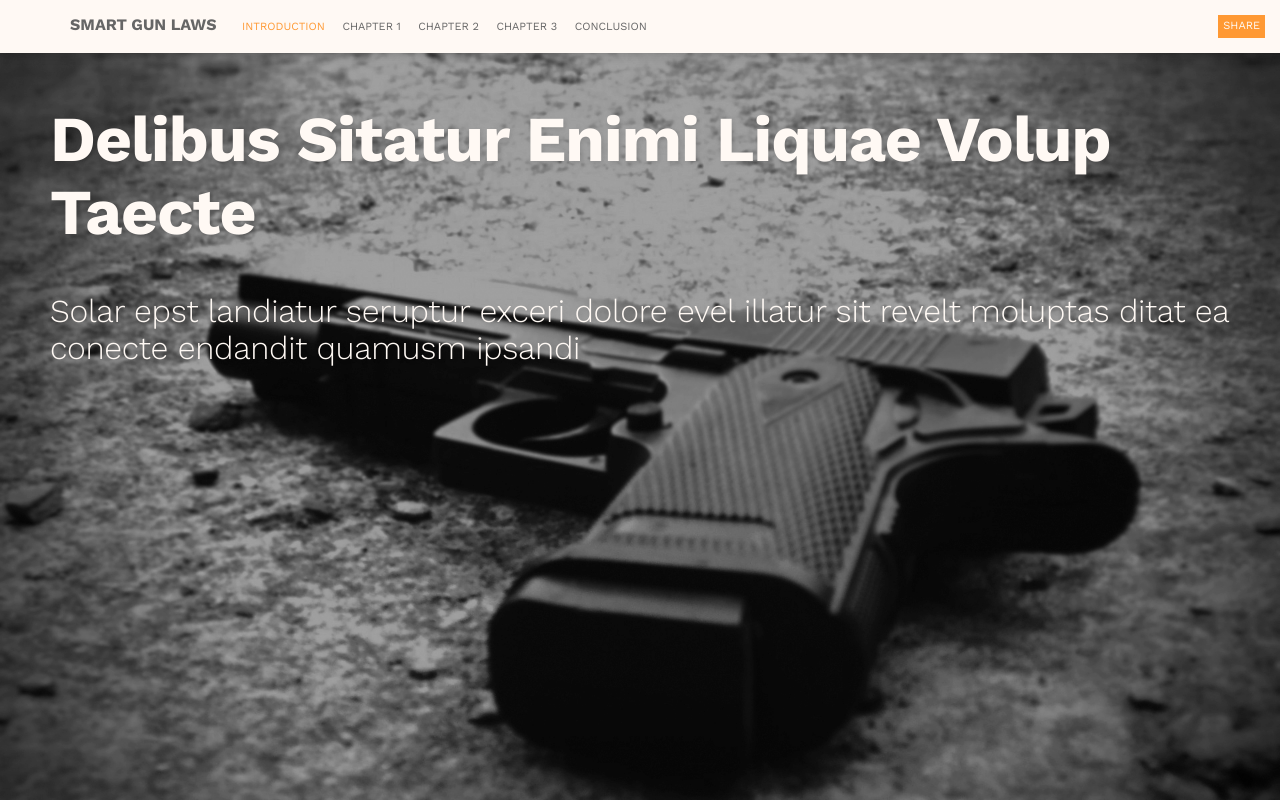
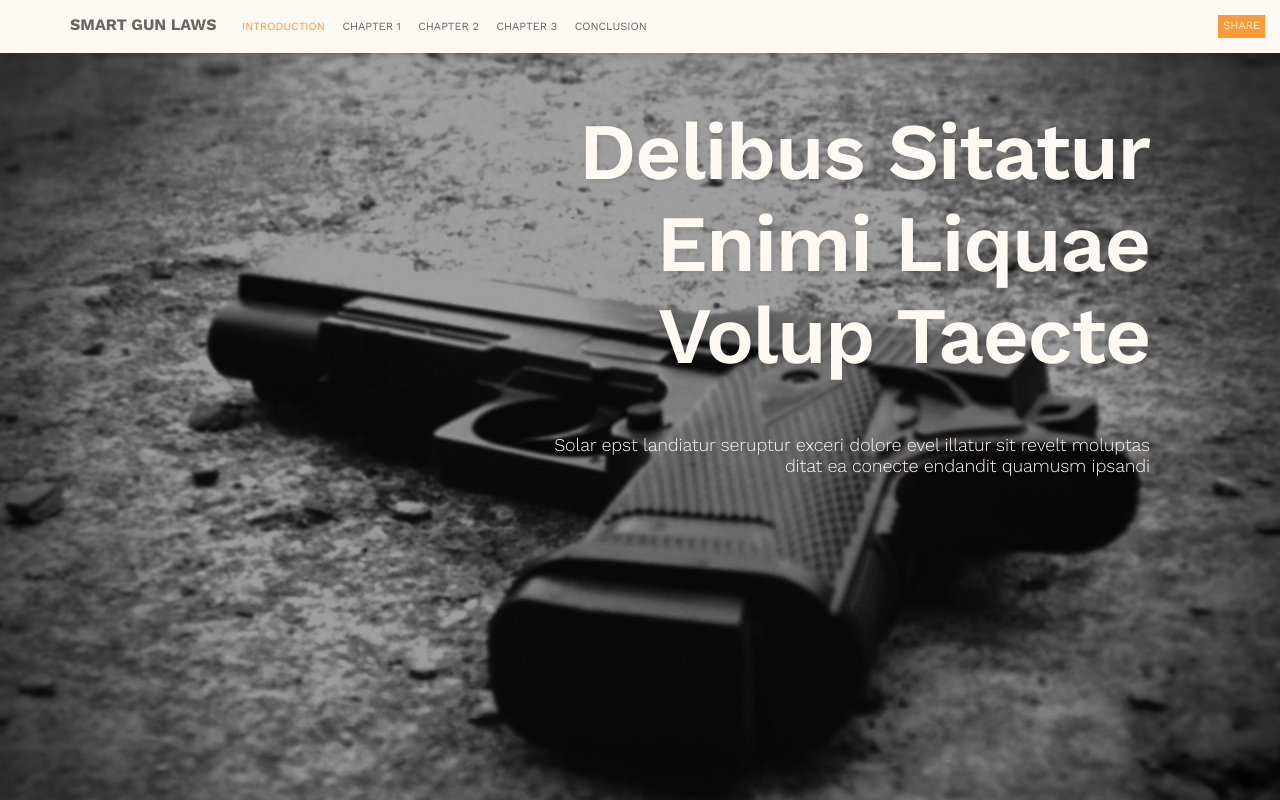
Before and after one commit to ShoshanaS/report-template, a plain HTML site: page index.html in a window 1280 px wide. Shown: the top 800 px of the page. Drawn offline with nearby package versions, Linux system fonts and the light colour scheme; a web font is replaced by a local one.

Commit message:
Fixed titlebanner

```diff
--- a/index.html
+++ b/index.html
@@ -50,10 +50,8 @@
     </header>
 
     <section class="titlebanner image-container">
-      <div>
-        <h1>Delibus sitatur enimi liquae volup taecte</h1>
-        <h2 class="titlebanner-subhead">Solar epst landiatur seruptur exceri dolore evel illatur sit revelt moluptas ditat ea conecte endandit quamusm ipsandi</h2>
-      </div>
+      <h1>Delibus sitatur enimi liquae volup taecte</h1>
+      <h2 class="titlebanner-subhead">Solar epst landiatur seruptur exceri dolore evel illatur sit revelt moluptas ditat ea conecte endandit quamusm ipsandi</h2>
     </section>
 
     <section class="reportcontainer">
--- a/styles/styles.css
+++ b/styles/styles.css
@@ -166,18 +166,20 @@ a:visited {
 /**** TITLE BANNER ****/
 
 .titlebanner {
+  min-height: 600px;
+  /* Make a concession for the fixed position header above (~52px high) */
+  padding: 52px 130px 0px 550px;
+  font-size: 40px;
+  letter-spacing: -0.03em;
   background-image: url("../images/gun-on-ground-gray2.jpg");
   color: #fff9f4;
-  /* Make a concession for the fixed position header above */
-  padding-top: 10em;
-  font-size: 40px;
-  padding: 60px 130px 0px 550px;
-  font-weight: 600;
-  margin: 0;
-  letter-spacing: -0.03em;
   text-transform: capitalize;
   text-align: right;
-  text-shadow:2px 2px 4px rgba(0, 0, 0, 0.1);
+  text-shadow: 2px 2px 4px rgba(0, 0, 0, 0.1);
+}
+
+.titlebanner h1 {
+  font-weight: 600;
 }
 
 .titlebanner-subhead {
@@ -357,8 +359,8 @@ footer {
   font-size: 0.8em;
 }
 
-.footer-url{
-  font-family: "Gotham A", "Gotham B", inherit;
+.footer-url {
+  font-family: "Gotham A", "Gotham B", sans-serif;
   font-size: 1.1em;
   font-weight: 200;
 }
@@ -423,10 +425,6 @@ footer p{
   #menu-toggler {
     display: inline;
   }
-  /** {
-    margin-right: 3px;
-    margin-left: 3px;*/
-  }
   .titlebanner, .titlebanner-subhead {
     margin: 0px;
     padding: 60px 40px 0px 50px;
```
